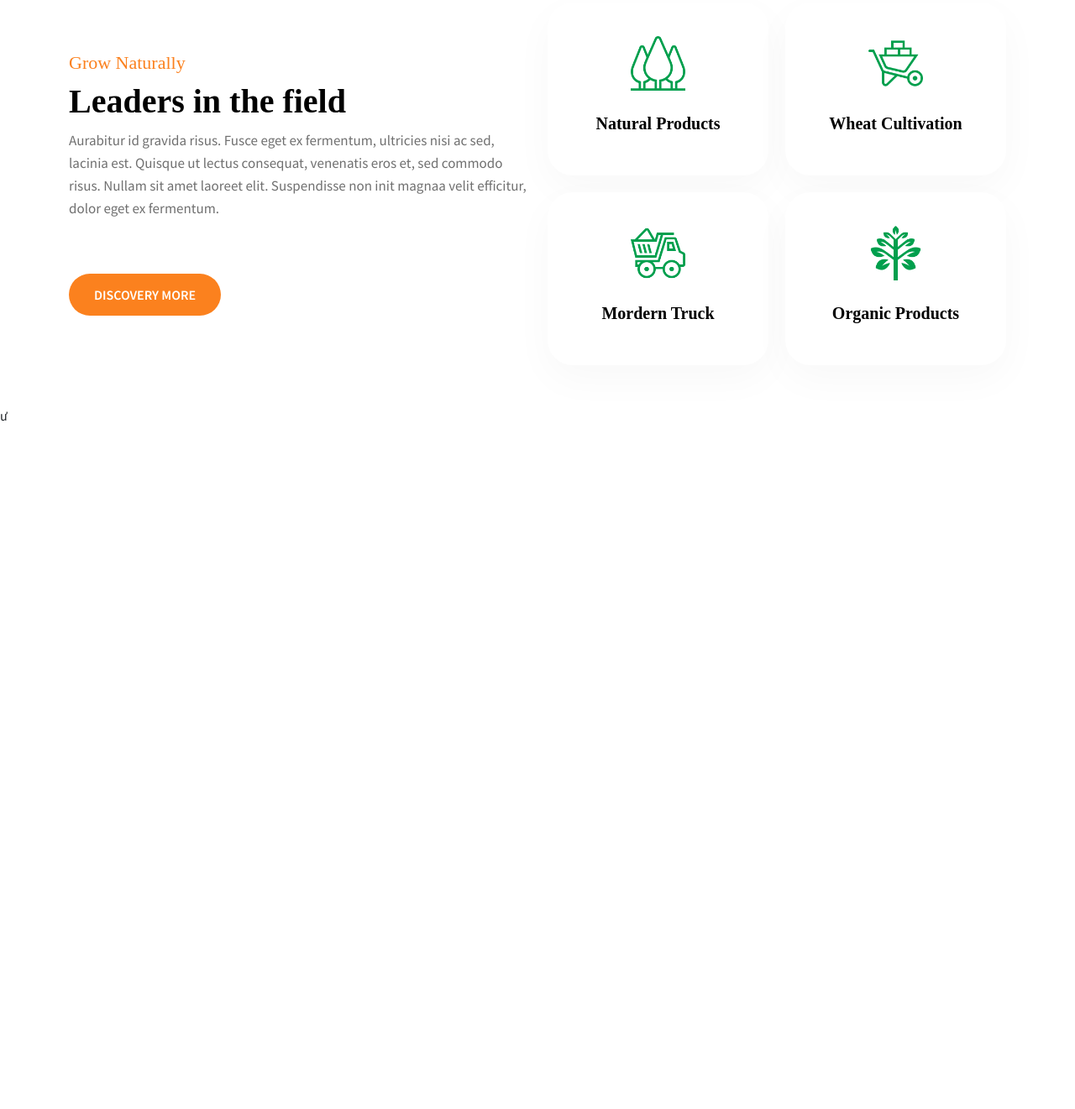
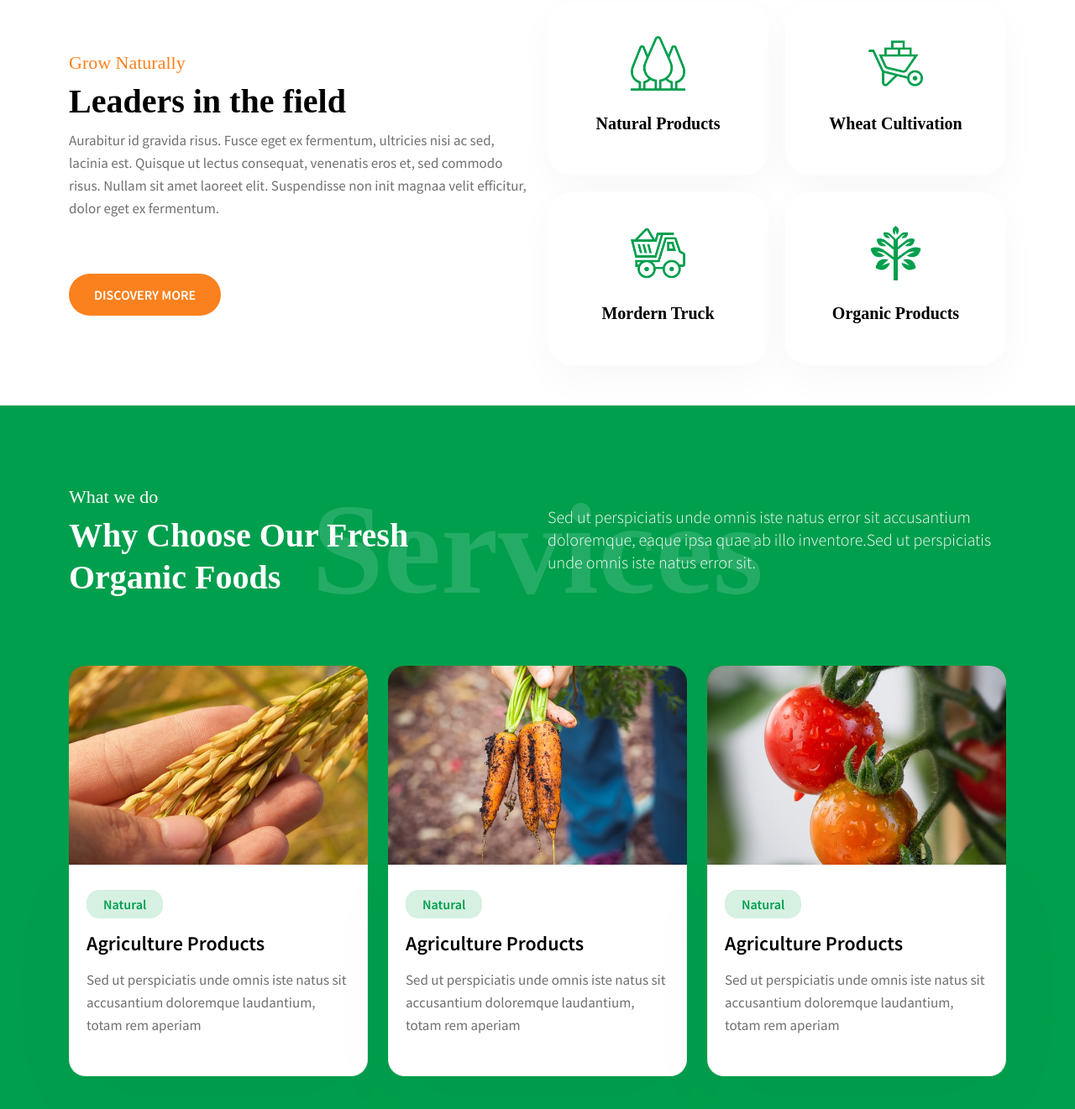
Before and after one commit to AnthonyNguyen1708/BC37_Bootstrap_Capstone_Group7, a plain HTML site: page Page_Landing/landing.html in a window 1280 px wide. Shown: the part 845-2166 px from the top of the page at 84% size. Before the commit the page ends 1352 px from the top, so only its background shows below. Drawn offline with nearby package versions, Linux system fonts and the light colour scheme; a web font is replaced by a local one.

Commit message:
finish_services

```diff
--- a/Page_Landing/landing.css
+++ b/Page_Landing/landing.css
@@ -155,7 +155,6 @@ header nav h1:hover a {
 
 /*start feature*/
 .feature-left {
-
 }
 .feature-left h5 {
   color: #fb811e;
@@ -208,3 +207,84 @@ header nav h1:hover a {
   text-decoration: none;
 }
 /*end feature*/
+
+/*start service*/
+.service {
+  background: #009f4d;
+}
+.service_title h5 {
+  font-size: 22px;
+}
+.service_title h3 {
+  font-size: 40px;
+  line-height: 50px;
+  font-weight: 600;
+}
+.service_title p {
+  font-size: 1.25rem;
+  font-weight: 300;
+  line-height: 27px;
+}
+.faded-bg-content {
+  position: absolute;
+  color: #fff;
+  font-weight: bold;
+  z-index: 0;
+  opacity: 0.14;
+  font-size: 12vw;
+  right: 50%;
+  bottom: 50%;
+  transform: translate(50%, 50%);
+}
+.service_content .card {
+  border: none !important;
+  background: none;
+  position: relative;
+  display: flex;
+  flex-direction: column;
+  min-width: 0;
+  word-wrap: break-word;
+  background-clip: border-box;
+  border-radius: 0.25rem;
+}
+.service_content .card .card-header a {
+  cursor: pointer;
+  background-color: transparent;
+}
+.service_content .card .card-header img {
+  border-radius: 20px;
+  border-bottom-left-radius: 0px;
+  border-bottom-right-radius: 0px;
+}
+.service_content .card .card-body {
+  background: white;
+  padding: 30px 20px;
+  border-bottom-left-radius: 20px;
+  border-bottom-right-radius: 20px;
+  box-shadow: 0 25px 98px 0 rgb(19 19 19 / 3%);
+  border: 1px solid #eee;
+  border-top: none;
+}
+.service_content .card .card-body .label-style {
+  color: #009f4d;
+  display: inline-block;
+  background: rgb(0 159 77 / 16%);
+  padding: 5px 20px;
+  border-radius: 15px;
+  font-weight: 600;
+}
+.service_content .card .card-body a {
+  display: block;
+  font-size: 24px;
+  line-height: 30px;
+  font-weight: 600;
+  color: black;
+  margin: 15px 0;
+  text-decoration: none;
+}
+.service_content .card .card-body p {
+  font-size: 17px;
+  line-height: 27px;
+  color: #707070;
+}
+/*end service*/
--- a/Page_Landing/landing.html
+++ b/Page_Landing/landing.html
@@ -173,7 +173,7 @@
             <div class="feature-rigth-content d-grid">
               <div class="feature-rigth-item grids-1 box-wrap">
                 <div class="icon">
-                  <img src="/img/img4.png" class="img-fluid" alt="">
+                  <img src="/img/img4.png" class="img-fluid" alt="" />
                 </div>
                 <h4>
                   <a href="">Natural Products</a>
@@ -181,7 +181,7 @@
               </div>
               <div class="feature-rigth-item grids-1 box-wrap">
                 <div class="icon">
-                  <img src="/img/img2.png" class="img-fluid" alt="">
+                  <img src="/img/img2.png" class="img-fluid" alt="" />
                 </div>
                 <h4>
                   <a href="">Wheat Cultivation</a>
@@ -189,7 +189,7 @@
               </div>
               <div class="feature-rigth-item grids-1 box-wrap">
                 <div class="icon">
-                  <img src="/img/img1.png" class="img-fluid" alt="">
+                  <img src="/img/img1.png" class="img-fluid" alt="" />
                 </div>
                 <h4>
                   <a href="">Mordern Truck</a>
@@ -197,11 +197,84 @@
               </div>
               <div class="feature-rigth-item grids-1 box-wrap">
                 <div class="icon">
-                  <img src="/img/img3.png" class="img-fluid" alt="">
+                  <img src="/img/img3.png" class="img-fluid" alt="" />
                 </div>
                 <h4>
                   <a href="">Organic Products</a>
                 </h4>
+              </div>
+            </div>
+          </div>
+        </div>
+      </div>
+    </section>
+    <section class="service py-5">
+      <div class="container py-md-5 py-4">
+        <div class="service_title position-relative mb-sm-5 mb-4 pb-xl-4">
+          <div class="row align-items-center">
+            <div class="col-md-6">
+              <h5 class="text-white mb-md-2">What we do</h5>
+              <h3 class="text-white">Why Choose Our Fresh Organic Foods</h3>
+            </div>
+            <div class="col-md-6 mt-md-0 mt-2">
+              <p class="text-white">
+                Sed ut perspiciatis unde omnis iste natus error sit accusantium
+                doloremque, eaque ipsa quae ab illo inventore.Sed ut
+                perspiciatis unde omnis iste natus error sit.
+              </p>
+            </div>
+          </div>
+          <h4 class="faded-bg-content">Services</h4>
+        </div>
+        <div class="service_content row justify-content-center">
+          <div class="col-lg-4 col-md-6">
+            <div class="card">
+              <div class="card-header p-0 position-relative border-0">
+                <a href="">
+                  <img class="w-100" src="/img/service1.jpg" alt="">
+                </a>
+              </div>
+              <div class="card-body service-details">
+
+                <div class="label-style">Natural</div>
+
+                <a href="" class="service-heading">Agriculture Products</a>
+                <p>Sed ut perspiciatis unde omnis iste natus sit accusantium doloremque
+                  laudantium, totam rem aperiam</p>
+              </div>
+            </div>
+          </div>
+          <div class="col-lg-4 col-md-6">
+            <div class="card">
+              <div class="card-header p-0 position-relative border-0">
+                <a href="">
+                  <img class="w-100" src="/img/service2.jpg" alt="">
+                </a>
+              </div>
+              <div class="card-body service-details">
+
+                <div class="label-style">Natural</div>
+
+                <a href="" class="service-heading">Agriculture Products</a>
+                <p>Sed ut perspiciatis unde omnis iste natus sit accusantium doloremque
+                  laudantium, totam rem aperiam</p>
+              </div>
+            </div>
+          </div>
+          <div class="col-lg-4 col-md-6">
+            <div class="card">
+              <div class="card-header p-0 position-relative border-0">
+                <a href="">
+                  <img class="w-100" src="/img/service3.jpg" alt="">
+                </a>
+              </div>
+              <div class="card-body service-details">
+
+                <div class="label-style">Natural</div>
+
+                <a href="" class="service-heading">Agriculture Products</a>
+                <p>Sed ut perspiciatis unde omnis iste natus sit accusantium doloremque
+                  laudantium, totam rem aperiam</p>
               </div>
             </div>
           </div>
@@ -217,7 +290,7 @@
       referrerpolicy="no-referrer"
     ></script>
 
-    <!--Bootstrap 5.1-->ư
+    <!--Bootstrap 5.1-->
     <script
       src="https://cdn.jsdelivr.net/npm/bootstrap@5.1.3/dist/js/bootstrap.bundle.min.js"
       integrity="sha384-ka7Sk0Gln4gmtz2MlQnikT1wXgYsOg+OMhuP+IlRH9sENBO0LRn5q+8nbTov4+1p"
```
